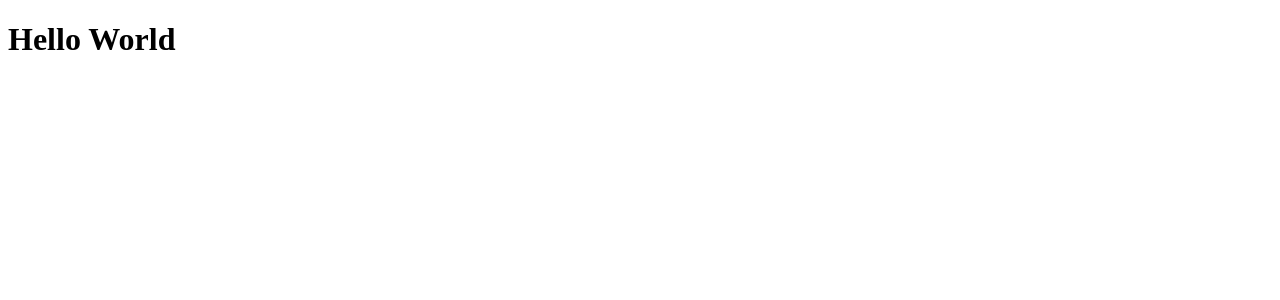
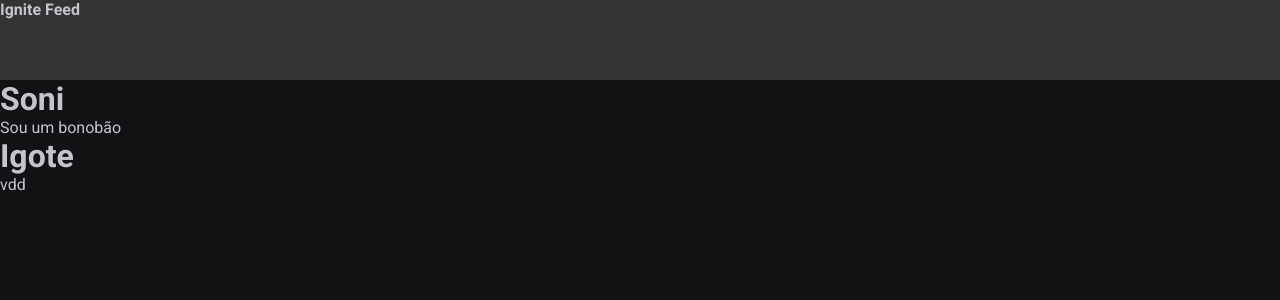
Before and after one commit to kosminsky/feed, a React (Vite) app in the folder feed-reactJS/: page / in a window 1280 px wide. Shown: the top 300 px of the page. Built offline with nearby package versions, Linux system fonts and the light colour scheme.

Commit message:
adiçoes de cores no css global

```diff
--- a/feed-reactJS/index.html
+++ b/feed-reactJS/index.html
@@ -1,13 +1,23 @@
 <!DOCTYPE html>
 <html lang="en">
+
   <head>
     <meta charset="UTF-8" />
+
+    <link rel="preconnect" href="https://fonts.googleapis.com" />
+    <link rel="preconnect" href="https://fonts.gstatic.com" crossorigin />
+
     <link rel="icon" type="image/svg+xml" href="/vite.svg" />
     <meta name="viewport" content="width=device-width, initial-scale=1.0" />
+
+    <link href="https://fonts.googleapis.com/css2?family=Roboto:wght@400;700&display=swap" rel="stylesheet" />
+
     <title>Vite + React</title>
   </head>
+
   <body>
     <div id="root"></div>
     <script type="module" src="/src/main.jsx"></script>
   </body>
+
 </html>
--- a/feed-reactJS/src/App.jsx
+++ b/feed-reactJS/src/App.jsx
@@ -1,10 +1,22 @@
-import { useState } from 'react'
+import { Post } from './Post'
+import { Header } from './components/Header.jsx'
 
-function App() {
-  const [count, setCount] = useState(0)
+import './global.css'
 
+export function App() {
   return (
-    <h1>Hello World</h1>
+    <div>
+      <Header />
+
+      <Post
+        author="Soni"
+        content="Sou um bonobão"
+      />
+      <Post
+        author="Igote"
+        content="vdd"
+      />
+    </div>
   )
 }
 
--- /dev/null
+++ b/feed-reactJS/src/Post.jsx
@@ -0,0 +1,8 @@
+export function Post(props) {
+    return (
+        <div>
+            <strong><h1>{props.author}</h1></strong>
+            <p>{props.content}</p>
+        </div>
+    )
+}
--- /dev/null
+++ b/feed-reactJS/src/components/Header.jsx
@@ -0,0 +1,11 @@
+import styles from './Header.module.css'
+
+console.log(styles);
+
+export function Header(){
+    return(
+        <header className={styles.header}>
+            <strong>Ignite Feed</strong>
+        </header>
+    )
+}
--- /dev/null
+++ b/feed-reactJS/src/components/Header.module.css
@@ -0,0 +1,5 @@
+.header{
+    background: #333;
+    height: 80px;
+
+}
--- /dev/null
+++ b/feed-reactJS/src/global.css
@@ -0,0 +1,30 @@
+:root {
+    --white: #fff;
+    --gray-100: #e1e1e6;
+    --gray-300: #c4c4cc;
+    --gray-400: #8d8d99;
+    --gray-600: #323238;
+    --gray-700: #29292e;
+    --gray-800: #202024;
+    --gray-900: #121214;
+
+    --green-500: #00875f;
+}
+
+* {
+  margin: 0;
+  padding: 0;
+  box-sizing: border-box;
+}
+
+body {
+    background: var(--gray-900);
+    color: var(--gray-300);
+    -webkit-font-smoothing: antialiased;
+}
+
+body,input, textarea, button {
+    font-family: 'Roboto', sans-serif;
+    font-weight: 400;
+    font-size: 1rem;
+}
```
